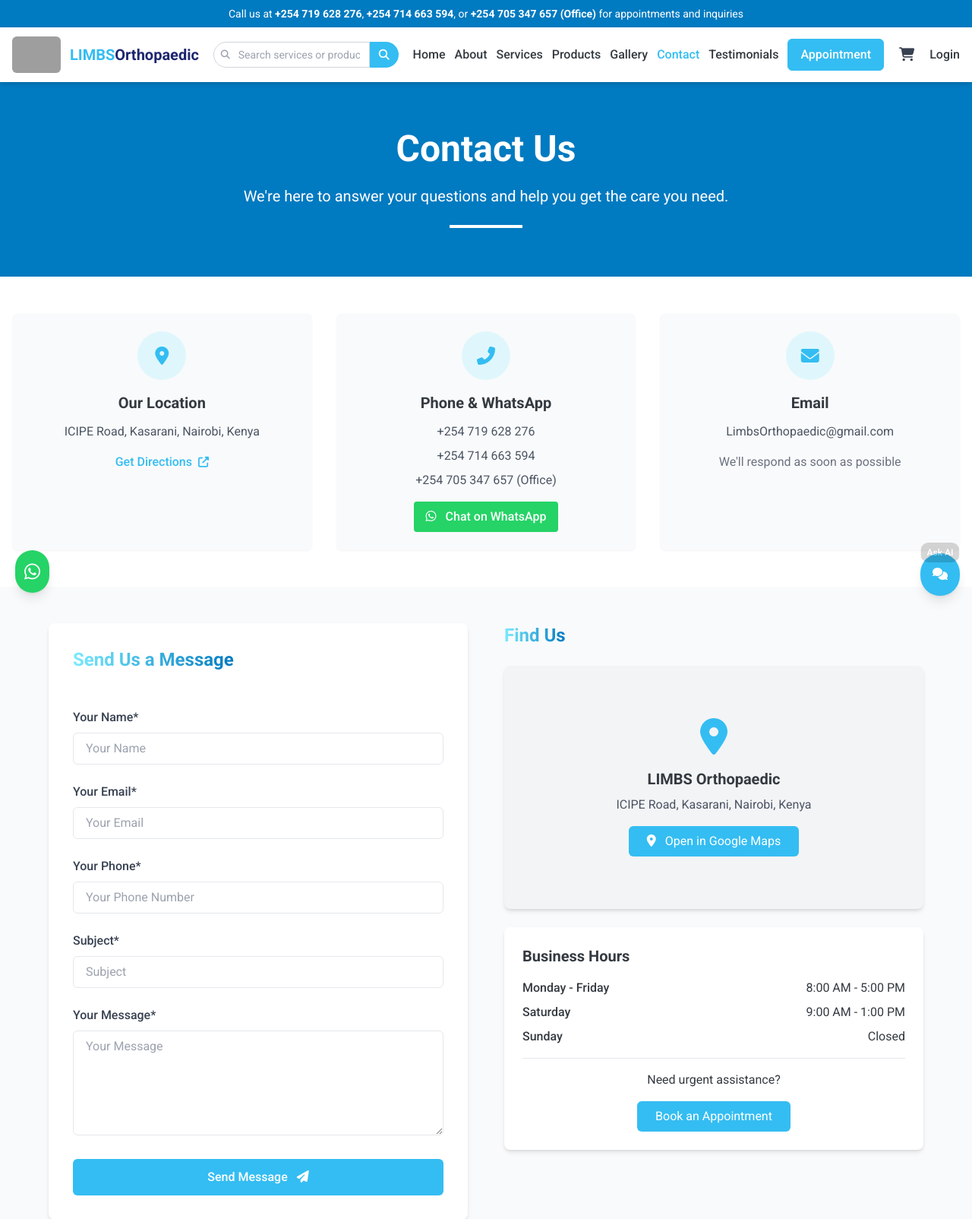
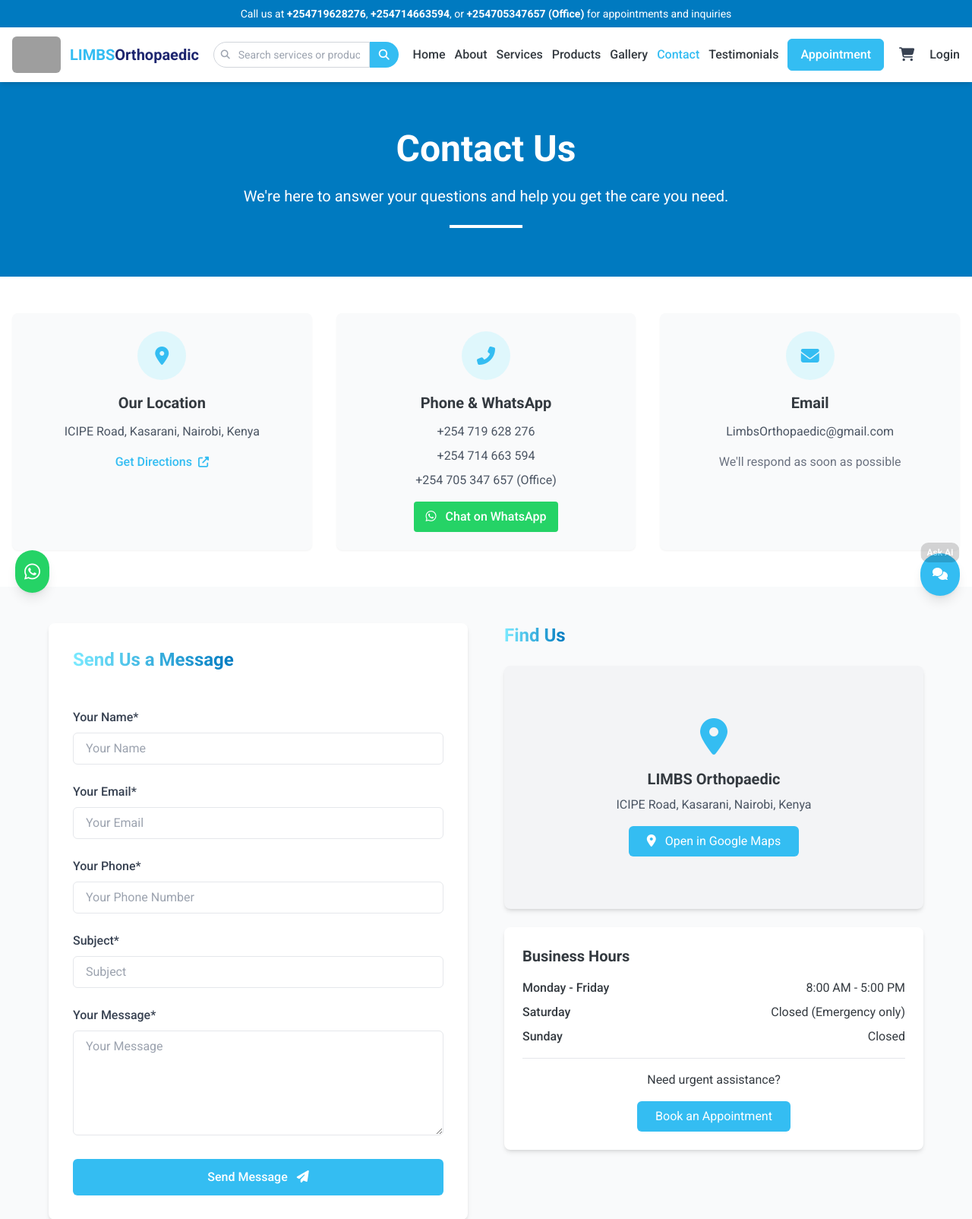
Before and after one commit to limbsorthopaedic/limbsorthopaedic, a Django app: page /contact/ in a window 1280 px wide. Shown: the top 1604 px of the page at 76% size. Run offline with Django 4.2, Linux system fonts and the light colour scheme; data comes from the database, SQL or seed files in the repository; data that the repository does not hold is empty; some libraries are stand-ins or nearby versions; grey boxes are pictures that could not be loaded.

Commit message:
text MORE features

```diff
--- a/templates/core/contact.html
+++ b/templates/core/contact.html
@@ -154,7 +154,7 @@
                             </div>
                             <div class="flex justify-between">
                                 <span class="font-medium">Saturday</span>
-                                <span>9:00 AM - 1:00 PM</span>
+                                <span>Closed (Emergency only)</span>
                             </div>
                             <div class="flex justify-between">
                                 <span class="font-medium">Sunday</span>
--- a/templates/includes/header.html
+++ b/templates/includes/header.html
@@ -3,7 +3,7 @@
     <!-- Announcement Bar (optional) -->
     <div class="bg-primary-dark text-white py-2 text-center text-sm">
         <div class="container mx-auto px-4">
-            <p>Call us at <a href="tel:+254719628276" class="font-bold hover:underline">+254 719 628 276</a>, <a href="tel:+254714663594" class="font-bold hover:underline">+254 714 663 594</a>, or <a href="tel:+254705347657" class="font-bold hover:underline">+254 705 347 657 (Office)</a> for appointments and inquiries</p>
+            <p>Call us at <a href="tel:+254719628276" class="font-bold hover:underline">+254719628276</a>, <a href="tel:+254714663594" class="font-bold hover:underline">+254714663594</a>, or <a href="tel:+254705347657" class="font-bold hover:underline">+254705347657 (Office)</a> for appointments and inquiries</p>
         </div>
     </div>
 
--- a/templates/products/product_detail.html
+++ b/templates/products/product_detail.html
@@ -80,7 +80,7 @@
                             </div>
 
                             <button type="submit" class="btn-primary py-3 w-full flex justify-center items-center rounded-md text-white hover:bg-primary-dark transition-colors">
-                                <i class="fas fa-cart-plus mr-2"></i> Place Order
+                                <i class="fas fa-cart-plus mr-2"></i> Add to Cart
                             </button>
                         </form>
 
```
